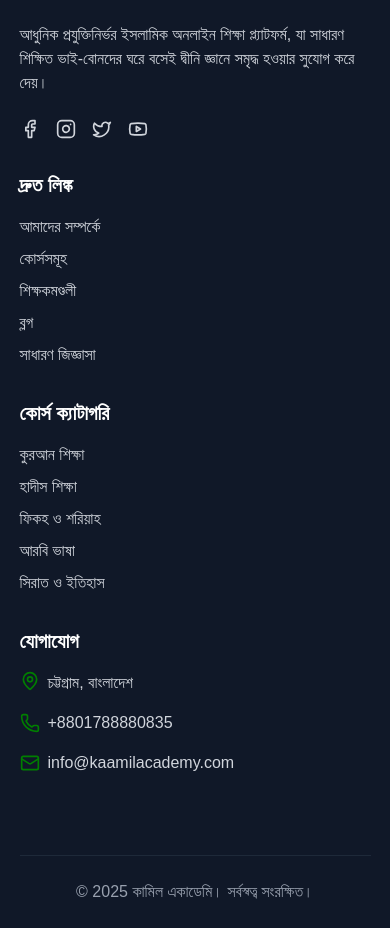
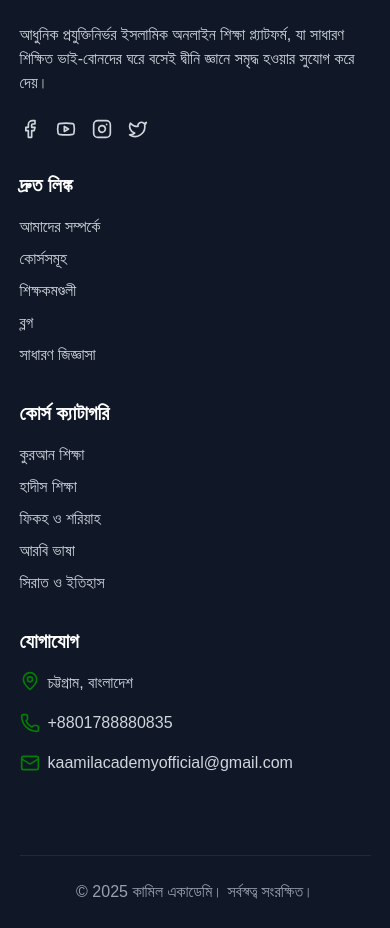
Before and after one commit to abdurrahmanrahat/kaamil_academy_frontend, a Next.js app: page / in a window 390 px wide. Shown: the part 2128-3056 px from the top of the page. Built offline with nearby package versions, Linux system fonts and the light colour scheme; no server answers; a web font is replaced by a local one.

Commit message:
registration fixin

```diff
--- a/src/app/(with-navbar)/quran-lc-basic/registration/page.tsx
+++ b/src/app/(with-navbar)/quran-lc-basic/registration/page.tsx
@@ -5,9 +5,11 @@ import KAForm from "@/components/shared/Forms/KAForm";
 import KAInput from "@/components/shared/Forms/KAInput";
 import KASelect from "@/components/shared/Forms/KASelect";
 import { LoaderSpinner } from "@/components/shared/Ui/LoaderSpinner";
+import SectionTitle from "@/components/shared/Ui/SectionTitle";
 import { Button } from "@/components/ui/button";
 import { useAddQuranLCBasicStudentMutation } from "@/redux/api/quran-lc-basicApi";
 import { useRouter } from "next/navigation";
+import { useState } from "react";
 import { FieldValues } from "react-hook-form";
 import { toast } from "react-toastify";
 import { z } from "zod";
@@ -41,6 +43,8 @@ const quranLCBasicRegistrationDefaultValues = {
 };
 
 const QuranLCBasicRegistration = () => {
+  const [isLoading, setIsLoading] = useState(false);
+
   const router = useRouter();
 
   // redux api
@@ -50,12 +54,16 @@ const QuranLCBasicRegistration = () => {
   ] = useAddQuranLCBasicStudentMutation();
 
   const handleQuranLCBasicRegistration = async (values: FieldValues) => {
+    setIsLoading(true);
+
     try {
       const newStudent = { ...values, batch: "batch-01" };
       const res = await addQuranLCBasicStudentRegistration(newStudent).unwrap();
 
       if (res.success) {
         toast.success(res.message);
+
+        setIsLoading(false);
 
         // navigate user
         router.push(
@@ -66,15 +74,16 @@ const QuranLCBasicRegistration = () => {
       toast.error(
         error?.data?.errorSources[0].message || "Something went wrong!"
       );
+
+      setIsLoading(false);
     }
   };
 
   return (
-    <div className="min-h-screen">
-      <h2 className="mt-10 text-xl md:text-2xl font-semibold text-center">
-        কুরআন শিক্ষা কোর্স
-      </h2>
-      <div className="max-w-[980px] mx-auto my-12 px-4">
+    <div className="py-12 lg:py-16">
+      <SectionTitle text="কুরআন শিক্ষা কোর্স" />
+
+      <div className="max-w-[980px] mx-auto my-8 px-4">
         <KAForm
           onSubmit={handleQuranLCBasicRegistration}
           defaultValues={quranLCBasicRegistrationDefaultValues}
@@ -239,9 +248,9 @@ const QuranLCBasicRegistration = () => {
             <Button
               className="h-11 cursor-pointer"
               type="submit"
-              disabled={isQuranLCBasicStudentRegistrationLoading}
+              disabled={isQuranLCBasicStudentRegistrationLoading || isLoading}
             >
-              {isQuranLCBasicStudentRegistrationLoading ? (
+              {isQuranLCBasicStudentRegistrationLoading || isLoading ? (
                 <span className="space-x-2 flex items-center">
                   <LoaderSpinner /> <span>Processing...</span>
                 </span>
--- a/src/app/dashboard/admin/manage-quran-lc-basic-students/page.tsx
+++ b/src/app/dashboard/admin/manage-quran-lc-basic-students/page.tsx
@@ -31,7 +31,7 @@ import { useState } from "react";
 const ManageQuranLSStudent = () => {
   const [searchTerm, setSearchTerm] = useState<string>("");
   const [studentStatus, setStudentStatus] = useState<string>("");
-  const [studentsBatchNo, setStudentsBatchNo] = useState<string>("");
+  const [studentsBatchNo, setStudentsBatchNo] = useState<string>("batch-01");
   const [studentGender, setStudentGender] = useState<string>("");
 
   const debouncedSearchTerm = useDebounced(searchTerm, 800);
@@ -111,6 +111,7 @@ const ManageQuranLSStudent = () => {
         <div className="flex gap-4 justify-center md:justify-end">
           {/* batch no filtering */}
           <Select
+            value={studentsBatchNo}
             onValueChange={(currBatch) => handleSelectUserBatchNo(currBatch)}
           >
             <SelectTrigger className="md:w-[124px] lg:w-[170px] cursor-pointer">
--- a/src/components/shared/Ui/Footer/Footer.tsx
+++ b/src/components/shared/Ui/Footer/Footer.tsx
@@ -32,21 +32,37 @@ export default function Footer() {
               সুযোগ করে দেয়।
             </p>
             <div className="flex space-x-4">
-              <Link href="#" className="text-gray-300 hover:text-white">
+              <Link
+                href="https://www.facebook.com/share/19q5AmmnrK"
+                target="_blank"
+                className="text-gray-300 hover:text-white"
+              >
                 <Facebook className="h-5 w-5" />
                 <span className="sr-only">Facebook</span>
               </Link>
-              <Link href="#" className="text-gray-300 hover:text-white">
+              <Link
+                href="https://www.youtube.com/@KaamilAcademyofficial"
+                target="_blank"
+                className="text-gray-300 hover:text-white"
+              >
+                <Youtube className="h-5 w-5" />
+                <span className="sr-only">YouTube</span>
+              </Link>
+              <Link
+                href="#"
+                target="_blank"
+                className="text-gray-300 hover:text-white"
+              >
                 <Instagram className="h-5 w-5" />
                 <span className="sr-only">Instagram</span>
               </Link>
-              <Link href="#" className="text-gray-300 hover:text-white">
+              <Link
+                href="#"
+                target="_blank"
+                className="text-gray-300 hover:text-white"
+              >
                 <Twitter className="h-5 w-5" />
                 <span className="sr-only">Twitter</span>
-              </Link>
-              <Link href="#" className="text-gray-300 hover:text-white">
-                <Youtube className="h-5 w-5" />
-                <span className="sr-only">YouTube</span>
               </Link>
             </div>
           </div>
@@ -148,7 +164,9 @@ export default function Footer() {
               </li>
               <li className="flex items-center">
                 <Mail className="mr-2 h-5 w-5 text-primary" />
-                <span className="text-gray-300">info@kaamilacademy.com</span>
+                <span className="text-gray-300">
+                  kaamilacademyofficial@gmail.com
+                </span>
               </li>
             </ul>
           </div>
```
